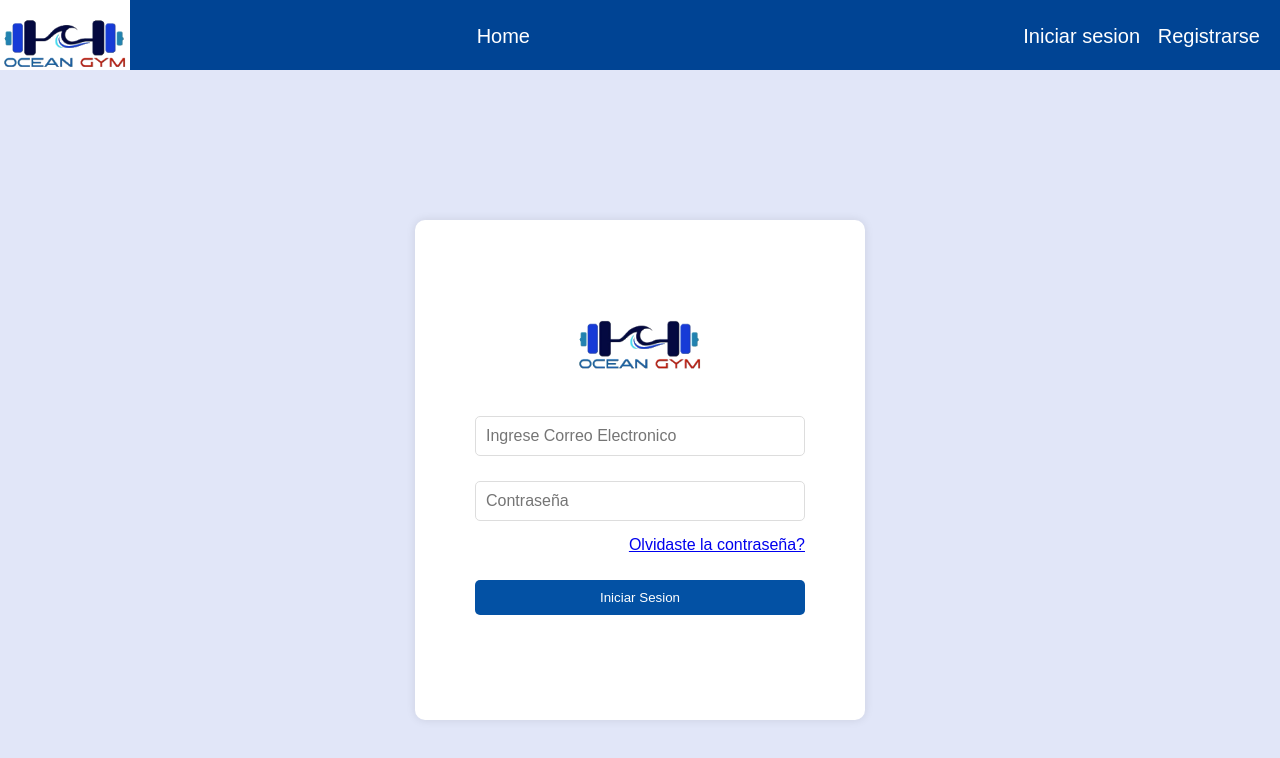
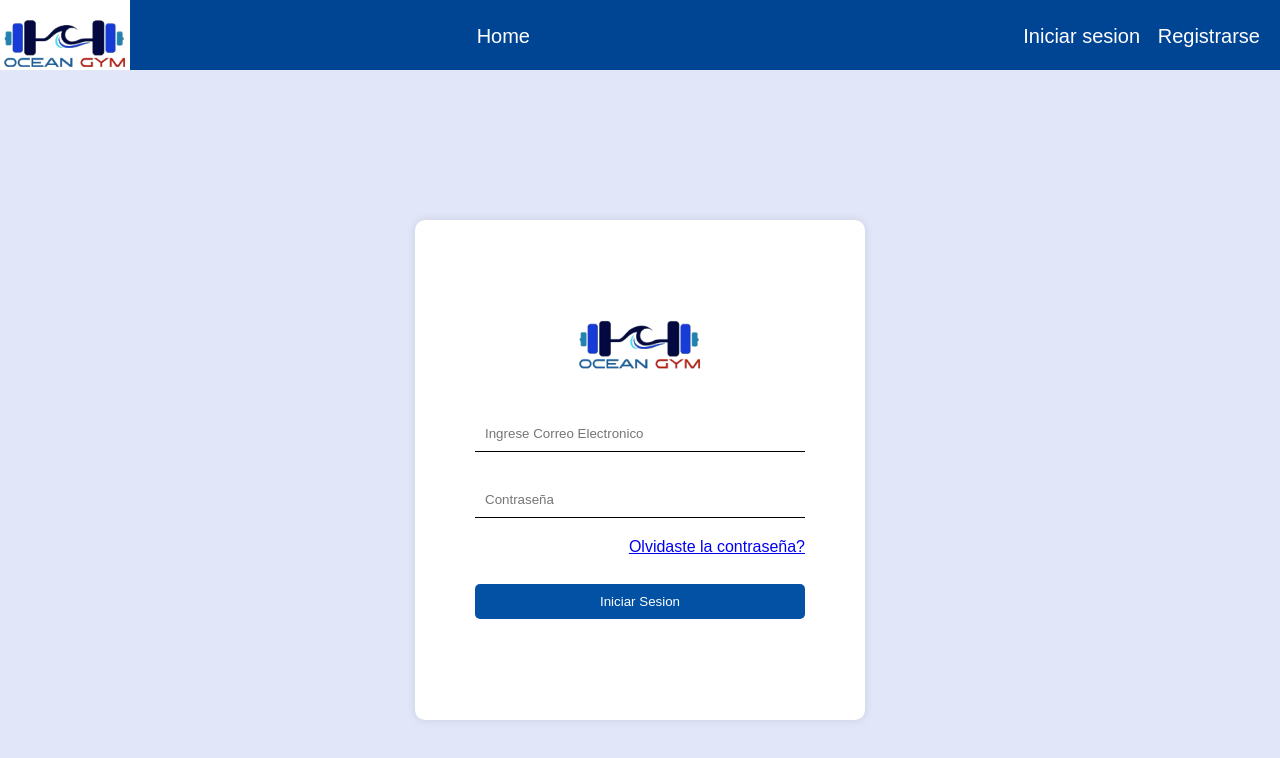
Before and after one commit to Christian-Jordy05/Ocean_Gym_System, a React (Vite) app in the folder OCean_gym_react/: page /Login in a window 1280 px wide. Shown: the top 758 px of the page. Built offline with nearby package versions, Linux system fonts and the light colour scheme.

Commit message:
cambie el diseño de los input y agregue sweetAlert

```diff
--- a/OCean_gym_react/src/componente/Login/Loginfor.jsx
+++ b/OCean_gym_react/src/componente/Login/Loginfor.jsx
@@ -1,51 +1,56 @@
 import './stylelogin.css'
-// import Swal from 'sweetalert2';
+
 import { GetDataUsers } from '../../services/server';
 import { useState } from 'react';
 import { useNavigate } from 'react-router-dom';
+import Swal from 'sweetalert2';
 import ocean_gym_transparent from '../img/ocean_gym_transparent.png';
 
 function Loginfor() {
-  const [Email,SetName] = useState("");
-  const [Password,SetPass] = useState("");
-  const navegar = useNavigate("");
+  const [email, setEmail] = useState("");
+  const [password, setPassword] = useState("");
+  const navigate = useNavigate("");
 
-  // const ref = useRef("")
-
-  const Login = async (e) => {
+  const login = async (e) => {
     e.preventDefault();
 
-    if (Email.trim() === "" || Password.trim() === "") {
-      alert("Por favor, complete todos los campos.");
+    if (email.trim() === "" || password.trim() === "") {
+      Swal.fire({
+        title: 'Error!',
+        text: 'Debes de completar todos los datos',
+        icon: 'error',
+      });
       return;
     }
 
-    const Get = await GetDataUsers();
-    const user = Get.find(e => Email === e.email && Password === e.password);
+    const response = await GetDataUsers();
+    const user = response.find((e) => email === e.email && password === e.password);
 
     if (user) {
-      alert("inicio de sesion correcto");
-      // Swal.fire("Bienvenido", "success");
-      navegar("/home");
+      Swal.fire({
+        title: 'correcto!',
+        text: 'Se inicio correctamente',
+        icon: 'success',
+      });
+      navigate("/home");
     } else {
-      alert("Usuario o contraseña incorrectos.");
+      Swal.fire({
+        title: 'Error!',
+        text: 'El usuario o la contraseña son incorrectos',
+        icon: 'error',
+      });
     }
   };
-
-
 
   return (
     <div className="container">
       <div className="login-box">
         <img className='logo_Ocean_gym' src={ocean_gym_transparent} alt="imf" />
         <form className='input_y_boton'>
-          {/* <p id='titulocorreo'>Correo Electronico</p> */}
-          <input type="text" className='Input_de_correo' placeholder="Ingrese Correo Electronico" value={Email} onChange={(e) => SetName(e.target.value)}  />
-          {/* <p id='titulocontra'>Contraseña</p> */}
-          <input type="password" className='Input_de_contraseña'  placeholder="Contraseña" value={Password} onChange={(e) => SetPass(e.target.value)}/>
+          <input type="text" className='Input_de_correo' placeholder="Ingrese Correo Electronico" value={email} onChange={(e) => setEmail(e.target.value)}  />
+          <input type="password" className='Input_de_contraseña'  placeholder="Contraseña" value={password} onChange={(e) => setPassword(e.target.value)}/>
           <a href="#" className='letra_de_olvidar_contraseña'>Olvidaste la contraseña?</a>
-          <button type="submit" className="btnsession" onClick={Login}>Iniciar Sesion</button>
-          {/* <button type="button" className="btn">Join now</button> */}
+          <button type="submit" className="btnsession" onClick={login}>Iniciar Sesion</button>
         </form>
       </div>
     </div>
--- a/OCean_gym_react/src/componente/Login/stylelogin.css
+++ b/OCean_gym_react/src/componente/Login/stylelogin.css
@@ -52,11 +52,12 @@ form {
 }
 
 input {
-    margin-bottom: 15px;
+    border: none;
+    border-bottom: 1.5px solid black;
     padding: 10px;
-    border: 1px solid #ddd;
-    border-radius: 5px;
-    font-size: 16px;
+    border-radius: 0px;
+    margin-bottom: 20px;
+    outline: none;
 }
 
 /* .Input_de_correo{
@@ -74,7 +75,7 @@ aun nose usa
     border: none;
     border-radius: 5px;
     cursor: pointer;
-    margin-top: 11px;
+    margin-top: 13px;
 }
 
 .btnsession:hover {
--- a/OCean_gym_react/src/componente/sign _up/sign_style.css
+++ b/OCean_gym_react/src/componente/sign _up/sign_style.css
@@ -16,7 +16,17 @@ body {
     justify-content: center;
     overflow: auto;
     font-family: 'Lato', sans-serif;
-  }
+}
+
+.Input_Nombre,.Input_Contraseña,.Input_Gmail{
+    border: none;
+    border-bottom: 1.5px solid black;
+    padding: 10px;
+    border-radius: 0px;
+    margin-bottom: 20px;
+    outline: none;
+}
+
 .container {
     display: flex;
     justify-content: center;
@@ -45,12 +55,21 @@ form {
     display: flex;
     flex-direction: column;
 }
-input {
-    margin-bottom: 15px;
+
+.input-container {
+    display: flex;
+    flex-direction: column;
+    margin-bottom: 20px;
+}
+
+.input-container label {
+    margin-bottom: 10px;
+}
+
+.input-container input {
     padding: 10px;
-    border: 1px solid #ddd;
+    border: 1px solid black;
     border-radius: 5px;
-    font-size: 16px;
 }
 
 .btn {
--- a/OCean_gym_react/src/componente/sign _up/sign_upForm.jsx
+++ b/OCean_gym_react/src/componente/sign _up/sign_upForm.jsx
@@ -4,8 +4,8 @@ import './sign_style.css';
 import ocean_gym_transparent from '../img/ocean_gym_transparent.png';
 import { PostUsers } from '../../services/server';
 import { GetDataUsers } from '../../services/server';
-// import Swal from 'sweetalert2/dist/sweetalert2.js'
-// import 'sweetalert2/src/sweetalert2.scss'
+import Swal from 'sweetalert2';
+
 
 
 function Registrofor() {
@@ -17,18 +17,29 @@ function Registrofor() {
   const regis = async (e) => {
     e.preventDefault();
     if (inpunUser.trim() === "" || inpuntPass.trim() === "" || inputGmail.trim() === "") {
-      alert("no dejes espacios")
-
+      Swal.fire({
+        title: 'Error!',
+        text: 'Debes de completar todos los datos',
+        icon: 'error',
+      });
       return;
     }
     const datos = await GetDataUsers();
     const usuarioExiste = datos.find(e => e.name === inpunUser || e.email === inputGmail);
     if (usuarioExiste) {
-      alert("ya existe")
+      Swal.fire({
+        title: 'El usuario ya existe!',
+        text: 'Ya hay un usuario con esos datos',
+        icon: 'error',
+      });
       return;
     }
     PostUsers(inpunUser, inpuntPass, inputGmail);
-    alert("Registro correctamente");
+    Swal.fire({
+      title: 'correcto!',
+      text: 'Se registro correctamente',
+      icon: 'success',
+    });
     navigate('/login');
   };
 
@@ -39,11 +50,11 @@ function Registrofor() {
         {/* <h2>Login to your account</h2> */}
         <form onSubmit={regis}>
           {/* Input para el nombre */}
-          <input type="text" value={inpunUser} onChange={(e) => setUser(e.target.value)} placeholder="Ingrese su nombre" />
+          <input type="text" className='Input_Nombre' value={inpunUser} onChange={(e) => setUser(e.target.value)} placeholder="Ingrese su nombre" />
           {/* Input para el correo electrónico */}
-          <input type="email" value={inputGmail} onChange={(e) => setGmail(e.target.value)} placeholder="Ingrese su gmail" />
+          <input type="email" className='Input_Gmail' value={inputGmail} onChange={(e) => setGmail(e.target.value)} placeholder="Ingrese su gmail" />
           {/* Input para la contraseña */}
-          <input type="password" value={inpuntPass} onChange={(e) => setPasswor(e.target.value)} placeholder="Ingrese su contraseña" />
+          <input type="password" className='Input_Contraseña' value={inpuntPass} onChange={(e) => setPasswor(e.target.value)} placeholder="Ingrese su contraseña" />
           <div className="forgot-password">
           </div>
           <button type="submit" className="btn">Registrarse</button>
```
